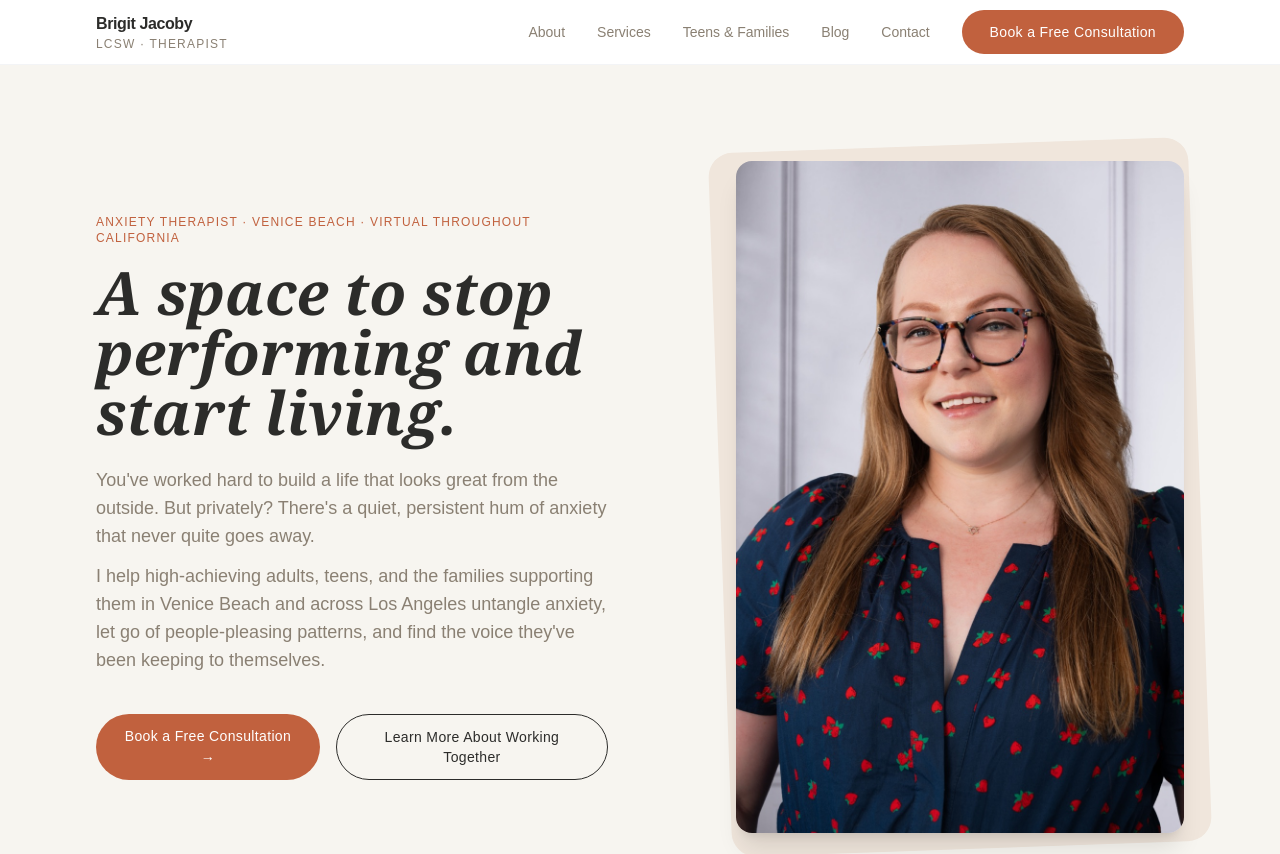
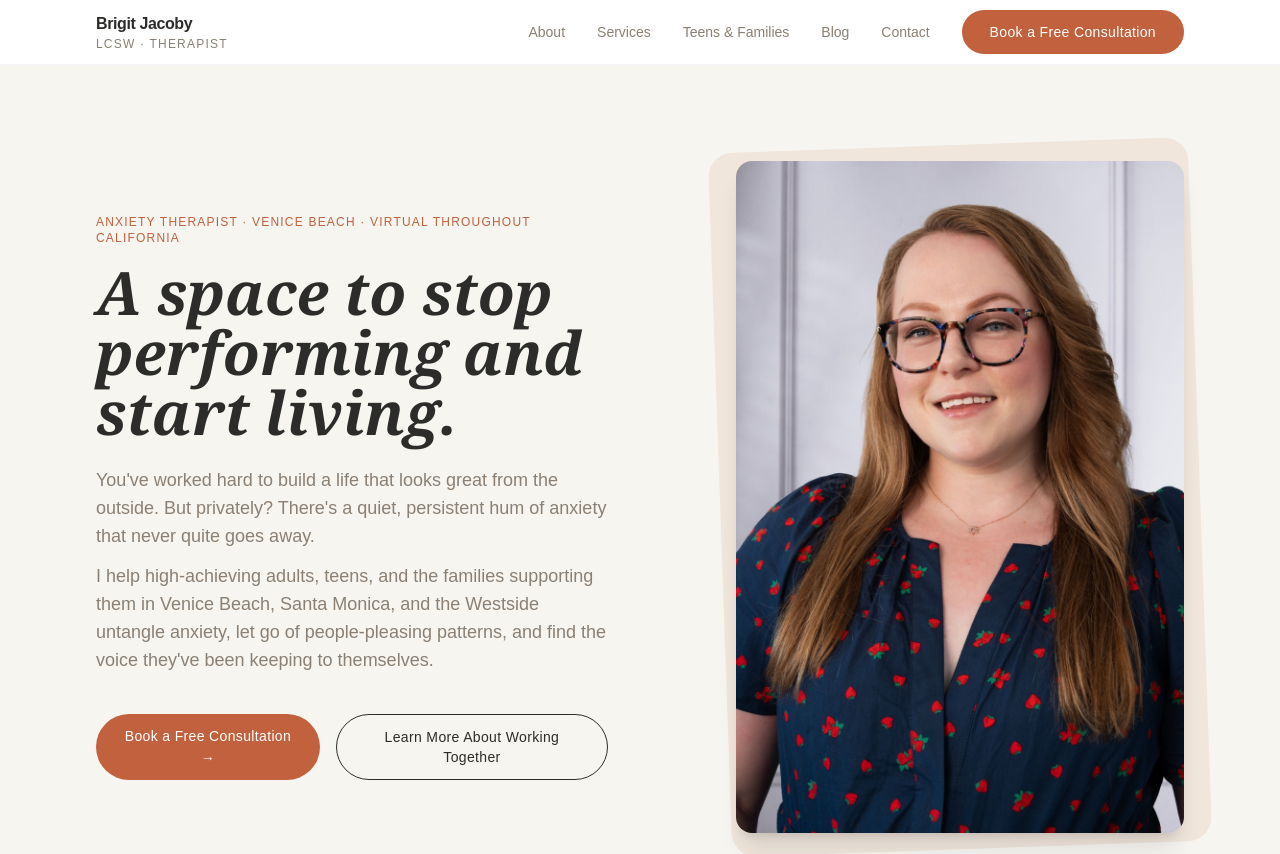
Before and after one commit to joshuadjacoby/ggt-web, a Next.js app: page / in a window 1280 px wide. Shown: the top 854 px of the page. Built offline with nearby package versions, Linux system fonts and the light colour scheme.

Commit message:
Re-anchor homepage hero copy to Venice/Santa Monica/Westside cluster (#23)

```diff
--- a/src/app/home/page.tsx
+++ b/src/app/home/page.tsx
@@ -100,9 +100,10 @@ export default function Home() {
               </p>
               <p className="text-base sm:text-lg text-stone-gray leading-relaxed mb-6 sm:mb-10">
                 I help high-achieving adults, teens, and the families
-                supporting them in Venice Beach and across Los Angeles
-                untangle anxiety, let go of people-pleasing patterns, and
-                find the voice they&apos;ve been keeping to themselves.
+                supporting them in Venice Beach, Santa Monica, and the
+                Westside untangle anxiety, let go of people-pleasing
+                patterns, and find the voice they&apos;ve been keeping to
+                themselves.
               </p>
               <div className="flex flex-col sm:flex-row gap-3 sm:gap-4">
                 <Link href="/contact" className="btn-primary text-center">
```
